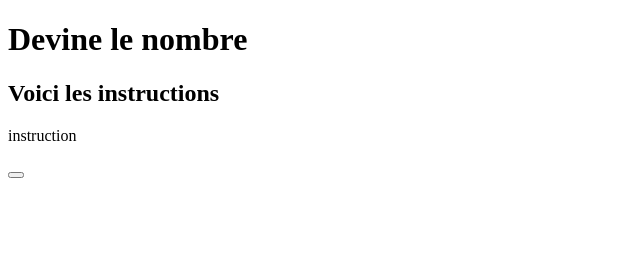
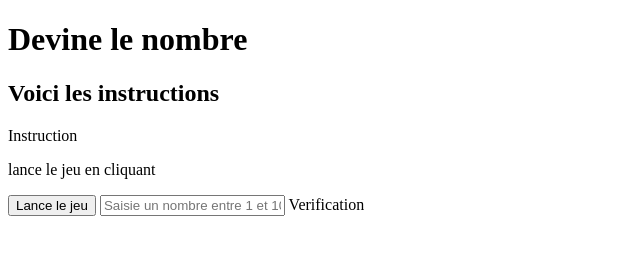
Before and after one commit to wandyseven/DEVINE_NMBR, a plain HTML site: page DEVINE_NMBR/index.html in a window 1280 px wide. Shown: the whole page, without its empty margins (0-640 px from the left). Drawn offline with Linux system fonts and the light colour scheme.

Commit message:
debut du projet

```diff
--- a/DEVINE_NMBR/index.html
+++ b/DEVINE_NMBR/index.html
@@ -17,9 +17,20 @@
         <div class="container">
             <div class="content">
                 <h2>Voici les instructions</h2>
-                <p>instruction</p>
-                <button class="b-game">
-                </button>
+                <p>Instruction</p>
+
+                <p>lance le jeu en cliquant</p>
+                <form action="">
+                    <label for="devine ton nombre"></label>
+                    <button id="b-game">
+                        Lance le jeu
+                    </button>
+
+                    <input type="text" placeholder="Saisie un nombre entre 1 et 100">
+
+                    <butto id="b-game-valid"n>Verification</butto>
+
+                </form>
 
 
             </div>
--- a/DEVINE_NMBR/js/nombre-mystere.js
+++ b/DEVINE_NMBR/js/nombre-mystere.js
@@ -1 +1,9 @@
-document.addEventListener("b-game");
+const button = document.getElementById('b-game');
+button.addEventListener('click',() => {
+
+  alert('ça marche !');
+
+});
+
+
+//document.getElementById("resultat").innerHTML= ;
```
